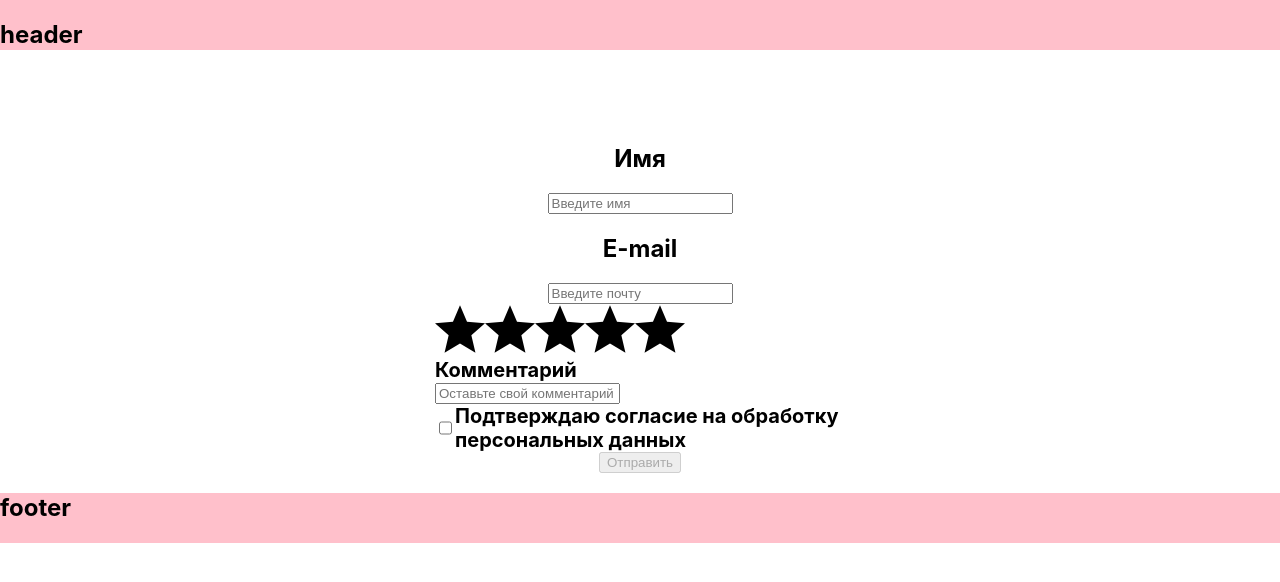
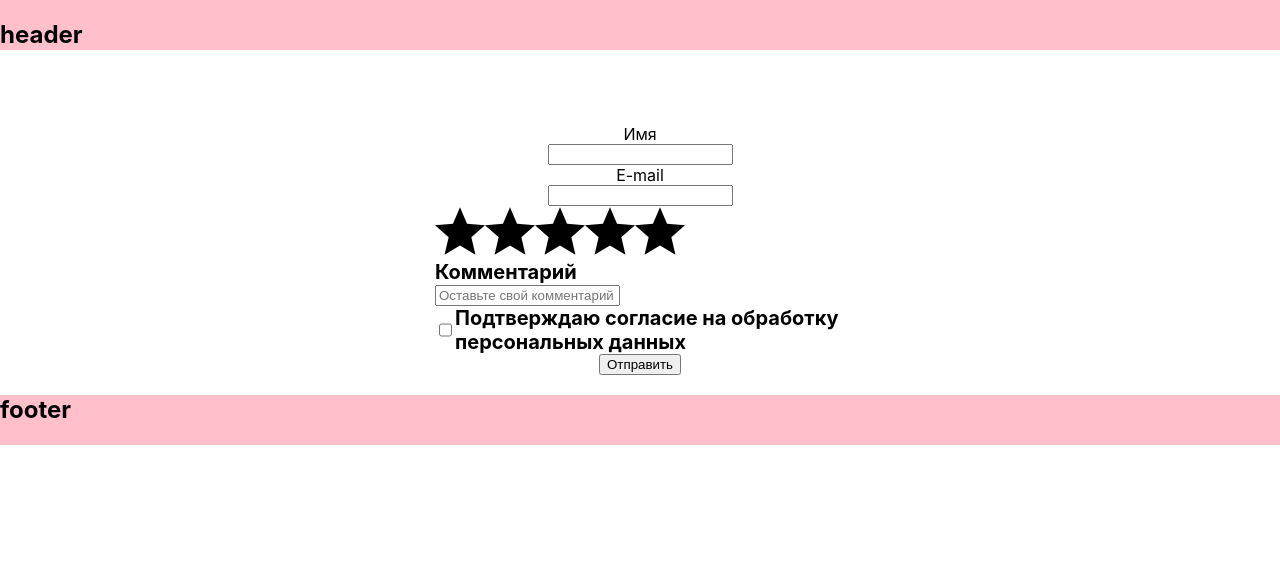
Before and after one commit to lolewkaa/Wizard-battle, a React (Create React App) app in the folder wizard-battle/: page /feedback in a window 1280 px wide. Shown: the top 582 px of the page. Built offline with nearby package versions, Linux system fonts and the light colour scheme.

Commit message:
страница боя

```diff
--- a/wizard-battle/src/components/AutoSelect/AutoSelect.jsx
+++ b/wizard-battle/src/components/AutoSelect/AutoSelect.jsx
@@ -95,7 +95,6 @@ export default function AutoSelect({ setIsOpenPopup }) {
   useEffect(() => {
     localStorage.setItem('secondOpponent', JSON.stringify(secondOpponent));
   }, [secondOpponent]);
-
   function openPopup() {
     setIsOpenPopup(true);
   }
--- a/wizard-battle/src/components/Battle/Battle.module.css
+++ b/wizard-battle/src/components/Battle/Battle.module.css
@@ -0,0 +1,6 @@
+.battle {
+  width: 900px;
+  margin: 0 auto;
+  display: flex;
+  justify-content: space-between;
+}
--- a/wizard-battle/src/components/Card/Card.module.css
+++ b/wizard-battle/src/components/Card/Card.module.css
@@ -15,3 +15,7 @@ border: 1px solid black;
 .card__mana {
 
 }
+
+.card__container {
+
+}
--- a/wizard-battle/src/components/Feedback/Feedback.jsx
+++ b/wizard-battle/src/components/Feedback/Feedback.jsx
@@ -6,116 +6,21 @@ import inactiveStar from '../../images/star-point_icon-icons.com_68483.svg';
 import activeStart from '../../images/star_77949.svg';
 
 export default function Feedback() {
-  const [email, setEmail] = useState(JSON.parse(localStorage.getItem('email')) || '');
-  const [name, setName] = useState(JSON.parse(localStorage.getItem('name')) || '');
-  const [emailDirty, setEmailDirty] = useState(JSON.parse(localStorage.getItem('emailDirty')) || false);
-  const [nameDirty, setNameDirty] = useState(JSON.parse(localStorage.getItem('nameDirty')) || false);
-  const [emailError, setEmailError] = useState(JSON.parse(localStorage.getItem('emailError')) || 'Это обязательное поле');
-  const [nameError, setNameError] = useState(JSON.parse(localStorage.getItem('nameError')) || 'Это обязательное поле');
-  const [formValid, setFormValid] = useState(JSON.parse(localStorage.getItem('formValid')) || false);
   const [agreeCheckboxChecked, setAgreeCheckboxChecked] = useState(false);
   const [connectionCheckboxChecked, setConnectionCheckboxChecked] = useState(false);
   const [commentInputValue, setCommentInputValue] = useState(JSON.parse(localStorage.getItem('commentInputValue')) || '');
-
-  useEffect(() => {
-    if (emailError || nameError) {
-      setFormValid(false);
-    } else {
-      setFormValid(true);
-    }
-  }, [emailError, nameError]);
-
-  useEffect(() => {
-    localStorage.setItem('nameDirty', JSON.stringify(nameDirty));
-  }, [nameDirty]);
-
-  useEffect(() => {
-    localStorage.setItem('emailDirty', JSON.stringify(emailDirty));
-  }, [emailDirty]);
-
-  useEffect(() => {
-    localStorage.setItem('name', JSON.stringify(name));
-  }, [name]);
-
-  useEffect(() => {
-    localStorage.setItem('email', JSON.stringify(email));
-  }, [email]);
-
-  useEffect(() => {
-    localStorage.setItem('formValid', JSON.stringify(formValid));
-  }, [formValid]);
-
-  useEffect(() => {
-    localStorage.setItem('emailError', JSON.stringify(emailError));
-  }, [emailError]);
-
-  useEffect(() => {
-    localStorage.setItem('nameError', JSON.stringify(nameError));
-  }, [nameError]);
 
   useEffect(() => {
     localStorage.setItem('commentInputValue', JSON.stringify(commentInputValue));
   }, [commentInputValue]);
 
   function resetForm() {
-    localStorage.removeItem('name');
-    localStorage.removeItem('email');
     localStorage.removeItem('commentInputValue');
-    localStorage.removeItem('nameDirty');
-    localStorage.removeItem('emailDirty');
-    localStorage.removeItem('nameError');
-    localStorage.removeItem('emailError');
-    setEmailError('Это обязательное поле');
-    setNameError('Это обязательное поле');
-    setEmailDirty(false);
-    setNameDirty(false);
-    setEmail('');
-    setName('');
     setCommentInputValue('');
   }
 
-  function handleSubmit(e) {
-    e.preventDefault();
-    resetForm();
-  }
-
-  const emailHandler = (e) => {
-    setEmail(e.target.value);
-    const regex = /^(([^<>()[\]\\.,;:\s@"]+(\.[^<>()[\]\\.,;:\s@"]+)*)|.(".+"))@((\[[0-9]{1,3}\.[0-9]{1,3}\.[0-9]{1,3}\.[0-9]{1,3}\])|(([a-zA-Z\-0-9]+\.)+[a-zA-Z]{2,}))$/;
-    if (!regex.test(String(e.target.value).toLowerCase())) {
-      setEmailError('Введите корректный E-mail');
-    } else {
-      setEmailError('');
-    }
-  };
-
   const commentHandler = (e) => {
     setCommentInputValue(e.target.value);
-  };
-
-  const nameHandler = (e) => {
-    setName(e.target.value);
-    const regex = /^[a-zA-Zа-яА-Я\sё-]+$/;
-    if (!regex.test(String(e.target.value).toLowerCase())) {
-      setNameError('Введите корректное имя');
-      if (!e.target.value) {
-        setNameError('Это обязательное поле');
-      }
-    } else {
-      setNameError('');
-    }
-  };
-
-  const blurHandler = (e) => {
-    // eslint-disable-next-line default-case
-    switch (e.target.name) {
-      case 'name':
-        setNameDirty(true);
-        break;
-      case 'email':
-        setEmailDirty(true);
-        break;
-    }
   };
 
   // звездный рейтинг
@@ -123,41 +28,68 @@ export default function Feedback() {
   const [hoverItem, setHoverItem] = useState();
   const stars = Array(5).fill(0);
   const lowRating = currentItem < 3;
+
+  /** Создаем схему валидации */
+  const validationsSchema = yup.object().shape({
+    name: yup.string().typeError('Строка должна содержать только буквы').required('Это обязательное поле'),
+    email: yup.string().email('Введите корректный E-mail').required('Это обязательное поле'),
+  });
   return (
     <section className={styles.feedBack}>
-      <form className={styles.feedBack__container} onSubmit={handleSubmit} noValidate>
-        <h2>Имя</h2>
-        {(nameDirty && nameError) && <span className={styles.feedBack__err}>{nameError}</span>}
+        <Formik
+        initialValues={{
+          name: '',
+          email: '',
+        }}
+        validateOnBlur
+        onSubmit={(values) => {
+          localStorage.removeItem('commentInputValue');
+          setCommentInputValue('');
+          localStorage.removeItem('emailInput');
+          values.email = '';
+          localStorage.removeItem('nameInput');
+          values.name = '';
+        }}
+        validationSchema={validationsSchema}
+        >
+          {({
+            values,
+            errors,
+            touched,
+            handleChange,
+            handleBlur,
+            isValid,
+            handleSubmit,
+            dirty,
+          }) => (
+            <div className={styles.feedBack__container}>
+              <label htmlFor={'name'}>Имя</label>
               <input
-        id="name-input"
-        type="text"
-        minLength="2"
-        maxLength="40"
-        name="name"
-        required
-        className={styles.feedBack__input}
-        placeholder='Введите имя'
-        onBlur={(e) => blurHandler(e)}
-        onChange={(e) => nameHandler(e)}
-        value={name}
+                type={'text'}
+                name={'name'}
+                onChange={handleChange}
+                onBlur={handleBlur}
+                /**
+                *не понимаю как в values передается name
+                */
+                value={JSON.parse(localStorage.getItem('nameInput')) || values.name}
               />
-        <h2>E-mail</h2>
-        {(emailDirty && emailError) && <span className={styles.feedBack__err}>
-          {emailError}
-        </span>}
+              {touched.name && errors.name && <p className={styles.feedBack__err}>{errors.name}</p>}
+              <label htmlFor={'email'}>E-mail</label>
               <input
-        id="email-input"
-        type="email"
-        minLength="2"
-        maxLength="200"
-        name="email"
-        required
-        className={styles.feedBack__input}
-        placeholder='Введите почту'
-        onBlur={(e) => blurHandler(e)}
-        onChange={(e) => emailHandler(e)}
-        value={email}
+                className={'input'}
+                type={'email'}
+                name={'email'}
+                onChange={handleChange}
+                onBlur={handleBlur}
+                value={JSON.parse(localStorage.getItem('emailInput')) || values.email}
               />
+              {
+                touched.email
+                && errors.email
+                && <p className={styles.feedBack__err}>{errors.email}</p>
+              }
+              {
                 <div className={styles.feedBack__stars}>
                 {
                   stars.map((item, index) => (
@@ -165,8 +97,8 @@ export default function Feedback() {
                         key={index}
                         src={ index <= currentItem ? activeStart : inactiveStar}
                         className={styles.feedBack__star}
-                  onMouseMove={()=> setHoverItem(index)}
-                  onMouseOut={()=> setHoverItem()}
+                        onMouseMove={() => setHoverItem(index)}
+                        onMouseOut={() => setHoverItem()}
                        />
                   ))
                 }
@@ -202,8 +134,43 @@ export default function Feedback() {
             </div></>
              }
                 </div>
-        <button disabled={!formValid} type='submit'>Отправить</button>
-      </form>
+              }
+              {
+                useEffect(() => {
+                  if (localStorage.getItem('nameInput') !== '') {
+                    // eslint-disable-next-line no-param-reassign
+                    values.name = JSON.parse(localStorage.getItem('nameInput'));
+                  }
+                }, [])
+              }
+              {
+                useEffect(() => {
+                  localStorage.setItem('nameInput', JSON.stringify(values.name));
+                }, [values.name])
+              }
+              {
+                useEffect(() => {
+                  if (localStorage.getItem('emailInput') !== '') {
+                    // eslint-disable-next-line no-param-reassign
+                    values.email = JSON.parse(localStorage.getItem('emailInput'));
+                  }
+                }, [])
+              }
+              {
+                useEffect(() => {
+                  localStorage.setItem('emailInput', JSON.stringify(values.email));
+                }, [values.email])
+              }
+              <button
+              disabled={!isValid && !dirty}
+              onClick={handleSubmit}
+              type={'submit'}
+              >
+                Отправить
+              </button>
+            </div>
+          )}
+        </Formik>
     </section>
   );
 }
--- a/wizard-battle/src/components/IndependentSelect/IndependentSelect.jsx
+++ b/wizard-battle/src/components/IndependentSelect/IndependentSelect.jsx
@@ -57,11 +57,11 @@ export default function IndependentSelect({ setIsOpenPopup }) {
   };
 
   useEffect(() => {
-    localStorage.setItem('firstOpponent', JSON.stringify(firstOpponentId));
+    localStorage.setItem('firstOpponentId', JSON.stringify(firstOpponentId));
   }, [firstOpponentId]);
 
   useEffect(() => {
-    localStorage.setItem('secondOpponent', JSON.stringify(secondOpponentId));
+    localStorage.setItem('secondOpponentId', JSON.stringify(secondOpponentId));
   }, [secondOpponentId]);
 
   useEffect(() => {
--- a/wizard-battle/src/components/PopupWithMessage/PopupWithMessage.jsx
+++ b/wizard-battle/src/components/PopupWithMessage/PopupWithMessage.jsx
@@ -14,7 +14,7 @@ export default function PopupWithMessage({ setIsOpenPopup, children }) {
     const runTimer = () => {
       if (seconds === 0) {
         setIsOpenPopup(false);
-        navigate('/');
+        navigate('/battle');
         return;
       }
       setTimeout(
```
Also changed, not shown: wizard-battle/src/components/Battle/Battle.jsx (+8 -1 lines), wizard-battle/src/components/Card/Card.jsx (+13 -2 lines). Lines whose indentation alone changed are shown as unchanged.
